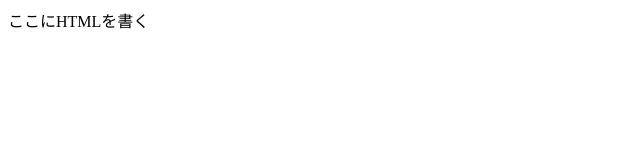
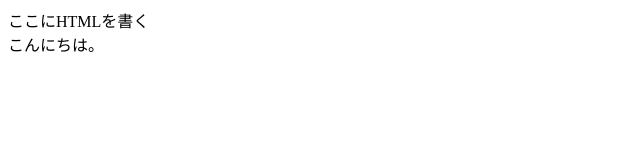
Before and after one commit to ino1786/test, a plain HTML site: page index.html in a window 1280 px wide. Shown: the full height of the page, 0-640 px from the left. Drawn offline with Linux system fonts and the light colour scheme.

Commit message:
10/16　１行追加

```diff
--- a/index.html
+++ b/index.html
@@ -5,6 +5,7 @@
 <title>HTMLの基礎</title>
 </head>
 <body>
-ここにHTMLを書く
+ここにHTMLを書く<br>
+こんにちは。
 </body>
 </html>
```
